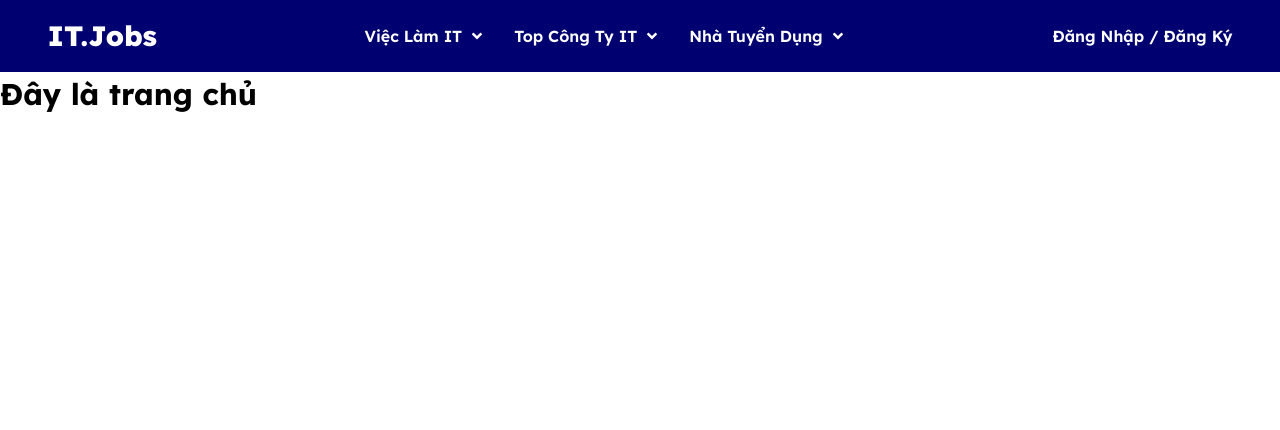
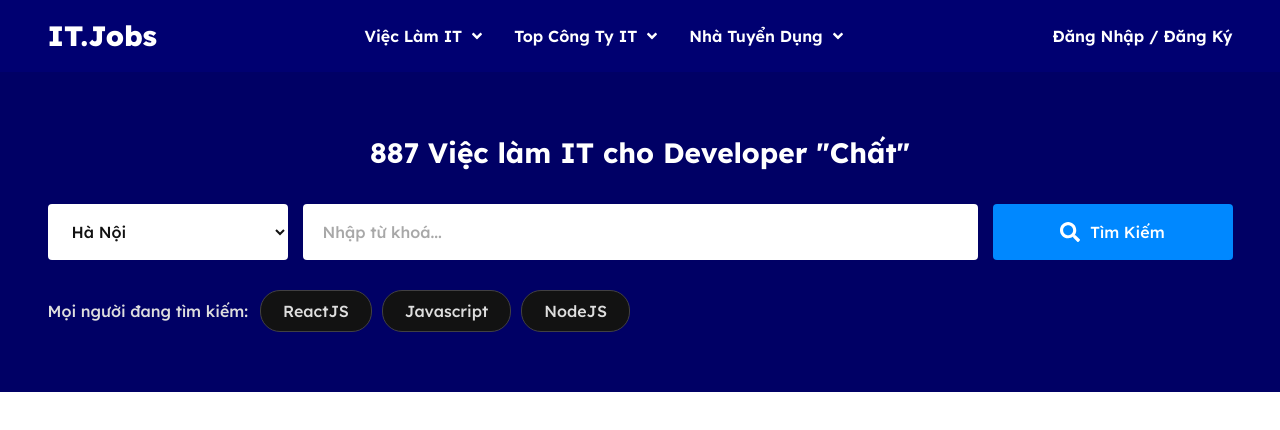
Before and after one commit to trongnp267/project-3, a Next.js app: page / in a window 1280 px wide. Shown: the top 430 px of the page. Built offline with nearby package versions, Linux system fonts and the light colour scheme.

Commit message:
Dựng Section 1 Trang Chủ cho PC

```diff
--- /dev/null
+++ b/src/app/(pages)/(home)/page.tsx
@@ -0,0 +1,54 @@
+import { ButtonTag } from "@/app/components/button/ButtonTag";
+import { FaSearch } from "react-icons/fa";
+
+export default function Home() {
+  return (
+    <>
+      {/* Section 1 */}
+      <div className="bg-[#000065] py-[60px]">
+        <div className="contain">
+          <h1 className="text-white font-[700] text-[28px] text-center mb-[30px]">
+            887 Việc làm IT cho Developer "Chất"
+          </h1>
+          <form
+            action=""
+            className="flex gap-x-[15px] gap-y-[15px] mb-[30px]"
+          >
+            <select
+              name=""
+              id=""
+              className="bg-white w-[240px] h-[56px] rounded-[4px] px-[20px] text-[#121212] font-[500] text-[16px]"
+            >
+              <option value="ha-noi">Hà Nội</option>
+              <option value="hcm">Hồ Chí Minh</option>
+              <option value="da-nang">Đà Nẵng</option>
+            </select>
+            <input
+              type="text"
+              placeholder="Nhập từ khoá..."
+              className="flex-1 rounded-[4px] h-[56px] px-[20px] text-[#121212] font-[500] text-[16px] bg-white placeholder:text-[#A8A8A8]"
+            />
+            <button
+              className="bg-[#0088FF] rounded-[4px] w-[240px] h-[56px] flex items-center justify-center gap-[10px] font-[500] text-[16px] text-white"
+            >
+              <FaSearch className="text-[20px]" /> Tìm Kiếm
+            </button>
+          </form>
+          <div
+            className="flex items-center gap-x-[12px] gap-y-[12px] flex-wrap"
+          >
+            <div className="font-[500] text-[16px] text-[#DEDEDE]">
+              Mọi người đang tìm kiếm:
+            </div>
+            <div className="flex flex-wrap gap-[10px]">
+              <ButtonTag link="#" label="ReactJS" />
+              <ButtonTag link="#" label="Javascript" />
+              <ButtonTag link="#" label="NodeJS" />
+            </div>
+          </div>
+        </div>
+      </div>
+      {/* End Section 1 */}
+    </>
+  );
+}
--- /dev/null
+++ b/src/app/components/button/ButtonTag.tsx
@@ -0,0 +1,14 @@
+import Link from "next/link";
+
+export const ButtonTag = (props: {
+  label: string,
+  link: string
+}) => {
+  const {label, link} = props;
+
+  return (
+    <Link href={link} className="border border-[#414042] rounded-[20px] bg-[#121212] hover:bg-[#414042] py-[8px] px-[22px] font-[500] text-[16px] text-[#DEDEDE] hover:text-white">
+      {label}
+    </Link>
+  )
+}
--- a/src/app/globals.css
+++ b/src/app/globals.css
@@ -11,6 +11,14 @@
 
 * {
   font-family: "Lexend", sans-serif;
+}
+
+input, select, textarea {
+  outline: none;
+}
+
+button {
+  cursor: pointer;
 }
 
 /* Conatain */
--- a/src/app/page.tsx
+++ /dev/null
@@ -1,8 +0,0 @@
-
-export default function Home() {
-  return (
-    <>
-      <h1 className="text-[30px] font-bold">Đây là trang chủ</h1>
-    </>
-  );
-}
```
